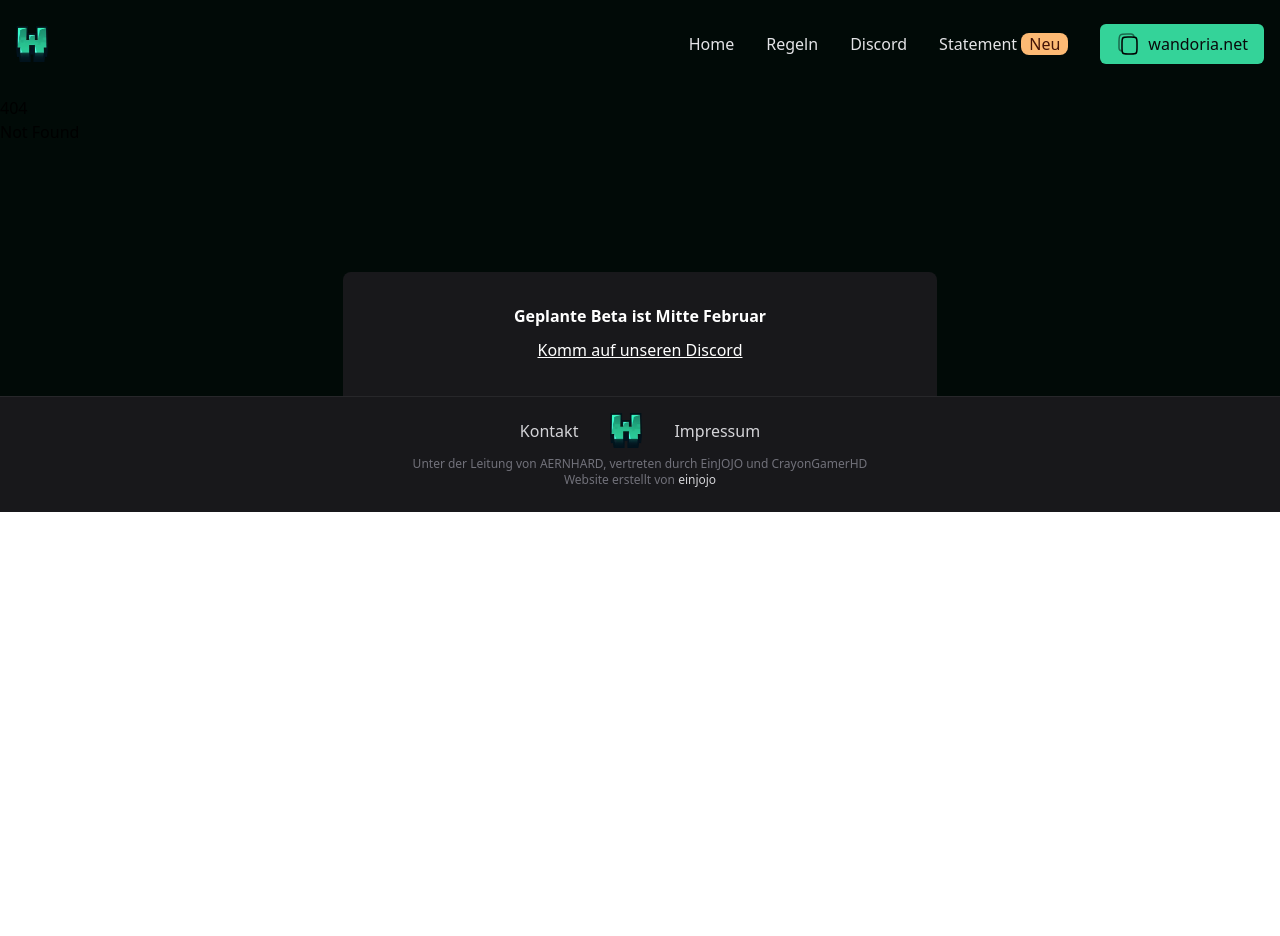
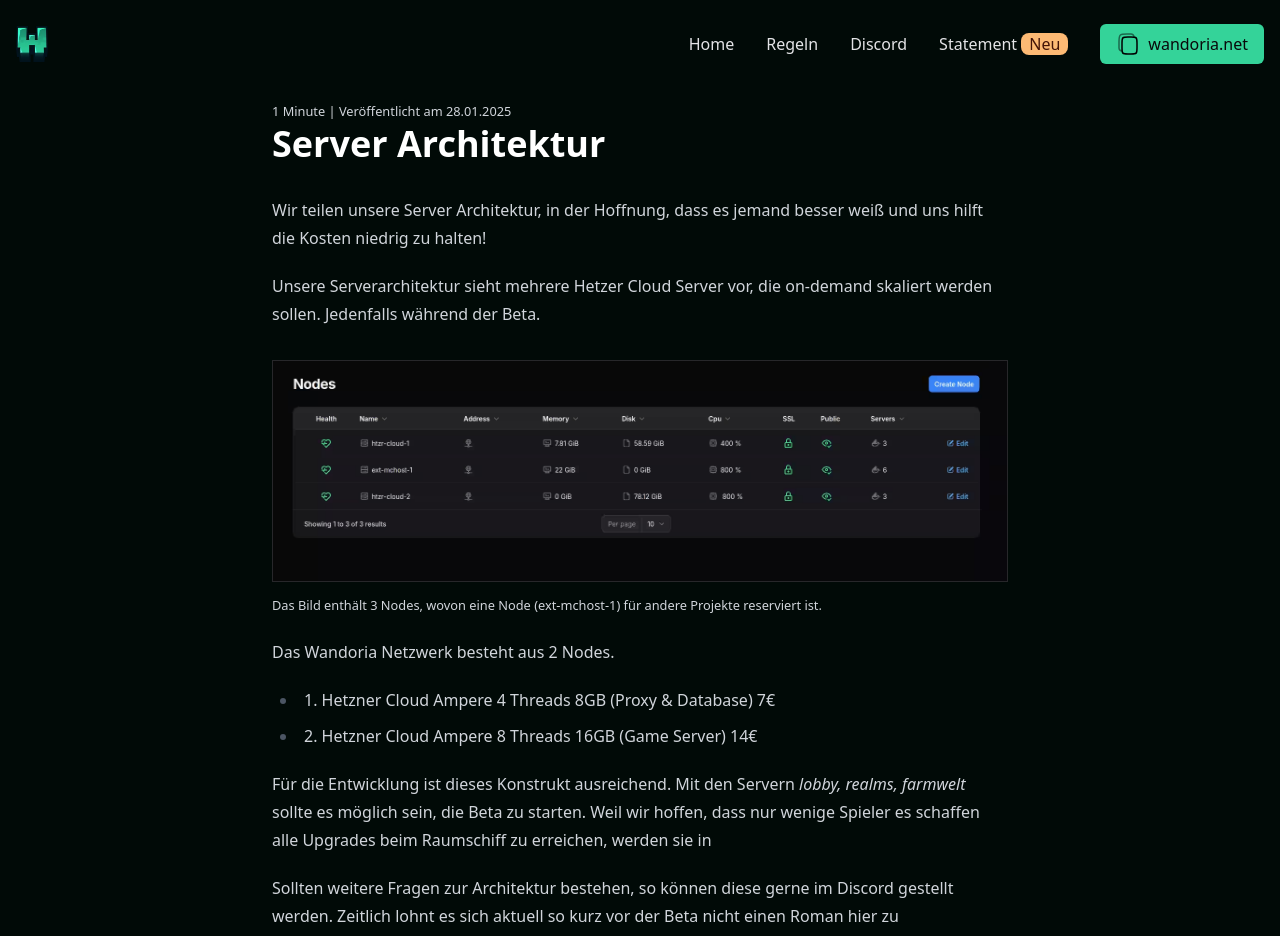
Before and after one commit to KalypzoSolutions/wandoria-svelte, a SvelteKit app: page /blog/server-architektur in a window 1280 px wide. Before the commit this address had no page. Shown: the top 936 px of the page. Before the commit the page ends 800 px from the top, so only its background shows below. Built offline with nearby package versions, Linux system fonts and the light colour scheme.

Commit message:
Add community statement and server architecture blog pages with images

```diff
--- a/src/routes/News.svelte
+++ b/src/routes/News.svelte
@@ -1,20 +1,19 @@
 <script lang="ts">
+	import DiscordWidget from '$lib/DiscordWidget.svelte';
     import statement_thumb from '$lib/images/planet.avif';
+    import spaltung from '$lib/images/spaltung.avif';
 
     const newsArticles = [
         {
             title: "Community Statement | Gründe, Vorwürfe und die Zukunft von Wandoria",
             type: "Statement",
-            thumbnail: statement_thumb
+            thumbnail: spaltung,
+            href: "/blog/community-statement"
         },
     {
             title: "Unsere Server Architektur",
             type: "TECH BLOG",
-            thumbnail: statement_thumb
-        },
-        {
-            title: "Wie viel kostet die Entwicklung von Wandoria?",
-            type: "TECH BLOG",
+            href: "/blog/server-architektur",
             thumbnail: statement_thumb
         },
 
@@ -25,18 +24,20 @@
     <div class="text-zinc-200">
         <div class="flex justify-between items-center mb-8">
             <h1 class="text-4xl font-bold">Was passiert gerade?</h1>
+            <!--
             <button class="bg-zinc-800 px-4 py-2 rounded-md text-sm font-medium uppercase  hover:bg-zinc-700 transition-colors">Erfahre mehr</button>
+            -->
         </div>
 
         <div class="grid grid-cols-1 lg:grid-cols-[1fr,580px] gap-4">
             <!-- Primary News Card -->
             <div class="overflow-hidden ">
-                <a href="#news" class="block  group bg-zinc-900 hover:bg-zinc-800 transition-colors rounded-lg ">
-                    <div class="aspect-video w-full relative overflow-hidden">
+                <a href={newsArticles[0].href} class="block  group bg-zinc-900 hover:bg-zinc-800 transition-colors rounded-lg ">
+                    <div class="aspect-video w-full relative overflow-hidden rounded-lg">
                         <img
                             src={newsArticles[0].thumbnail}
                             alt={newsArticles[0].title}
-                            class="w-full h-full object-cover group-hover:scale-105 transition-all duration-300"
+                            class="w-full h-full  object-cover group-hover:scale-105 transition-all duration-300"
                         />
                     </div>
                     <div class="p-6">
@@ -52,7 +53,7 @@
             <div class="flex flex-col gap-4">
                 {#each newsArticles.slice(1) as article}
                     <div class="bg-zinc-900 rounded-lg overflow-hidden hover:bg-zinc-800 hover:-translate-y-1 transition-transform duration-500">
-                        <a href="#news" class="flex items-center gap-4 pl-4 p-2">
+                        <a href={article.href} class="flex items-center gap-4 pl-4 p-2">
                             <div class="flex-grow">
                                 <div class="flex items-center gap-2 mb-2">
                                     <span class="text-zinc-400 text-sm">{article.type}</span>
@@ -62,9 +63,9 @@
                             <img
                                     src={article.thumbnail}
                                     alt={article.title}
-                                    width={300}
-                                    height={(16 / 9) * 300}
-                                    class="w-[230px] aspect-video rounded-md"
+                                    width={230}
+                                    height={(16 / 9) * 230}
+                                    class="w-[160px] md:w-[230px] aspect-video rounded-md"
                                 />
                         </a>
                     </div>
--- a/src/routes/blog/community-statement/+page.svelte
+++ b/src/routes/blog/community-statement/+page.svelte
@@ -1,3 +1,7 @@
+<script lang="ts">
+    import spaltung from '$lib/images/spaltung.avif';
+</script>
+<img src={spaltung} alt="thumbnail of wandoria old going down and new wandoria rising" class="rounded-lg" />
 <small>
     Geschrieben am 04.01.2025 | 3 Minuten | Veröffentlicht am 27.01.2025
 </small>
--- /dev/null
+++ b/src/routes/blog/server-architektur/+page.svelte
@@ -0,0 +1,28 @@
+<script lang="ts">
+    import server_architektur from '$lib/images/blog/node.avif';
+</script>
+<small>
+    1 Minute | Veröffentlicht am 28.01.2025
+</small>
+<h1>Server Architektur</h1>
+<p>Wir teilen unsere Server Architektur, in der Hoffnung, dass es jemand besser weiß und uns hilft die Kosten niedrig zu halten!</p>
+<p> Unsere Serverarchitektur sieht mehrere Hetzer Cloud Server vor, die on-demand skaliert werden sollen. Jedenfalls während der Beta.</p>
+<div class="">
+    <img src={server_architektur} class="border border-zinc-800 mb-2" alt="" />
+<small>Das Bild enthält 3 Nodes, wovon eine Node (ext-mchost-1) für andere Projekte reserviert ist.</small>
+</div>
+<p>Das Wandoria Netzwerk besteht aus 2 Nodes.</p>
+<ul>
+    <li>1. Hetzner Cloud Ampere 4 Threads 8GB (Proxy & Database) 7€</li>
+    <li>2. Hetzner Cloud Ampere 8 Threads 16GB (Game Server) 14€</li>
+</ul>
+<p>
+    Für die Entwicklung ist dieses Konstrukt ausreichend.
+    Mit den Servern <i>lobby, realms, farmwelt</i> sollte es möglich sein, die Beta zu starten.
+    Weil wir hoffen, dass nur wenige Spieler es schaffen alle Upgrades beim Raumschiff zu erreichen, werden sie in
+</p>
+<p>
+    Sollten weitere Fragen zur Architektur bestehen, so können diese gerne im Discord gestellt werden. Zeitlich lohnt es sich aktuell so kurz vor der Beta nicht einen Roman hier zu veröffentlichen, denn es gibt noch andere Baustellen.
+</p>
+<hr />
+<small>Johannes | EinJOJO</small>
```
Also changed, not shown: src/lib/images/blog/node.avif (added), src/lib/images/spaltung.avif (added).
